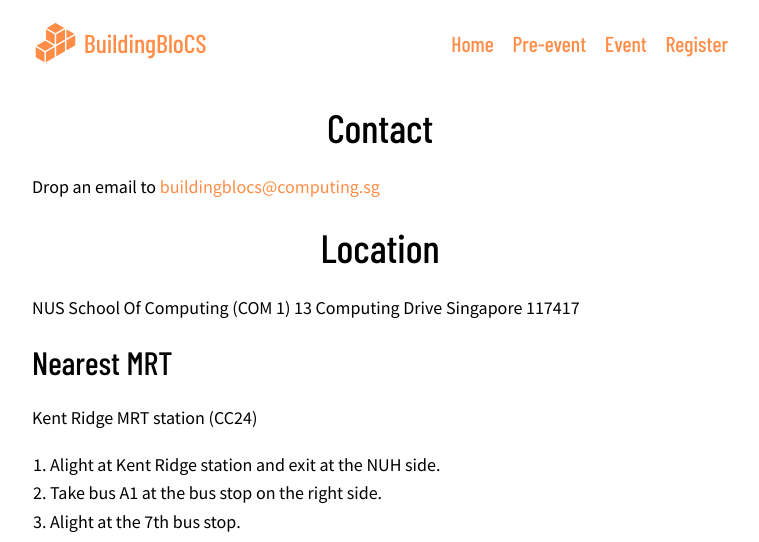
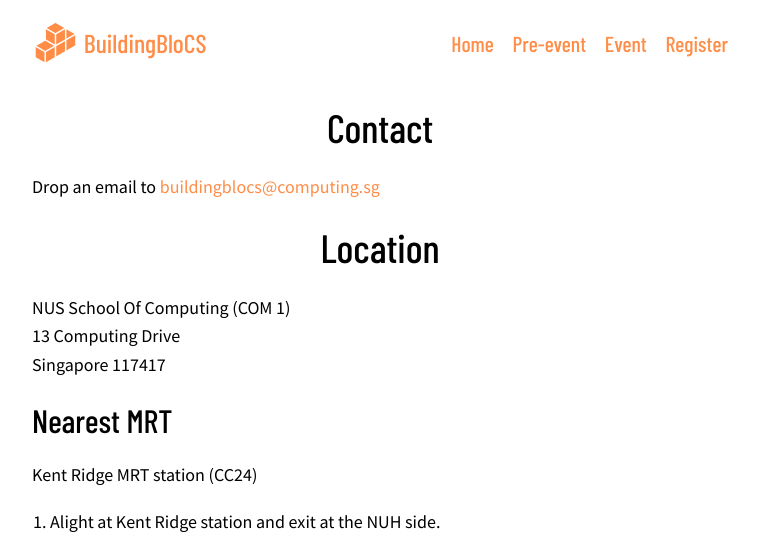
Before and after one commit to buildingblocs/2018, a Jekyll site: the page built from contact/index.md, in a window 1280 px wide and 1154 px high. Shown: the top 542 px of the window, without its empty margins (260-1019 px from the left). Built offline with Jekyll 4.4.1, drawn with Linux system fonts in a browser that asks for light colours; some web fonts are replaced; our own code applies the rules of GitHub Pages for plain Markdown files.

Commit message:
Update index.md

```diff
--- a/contact/index.md
+++ b/contact/index.md
@@ -8,8 +8,8 @@
 
 # Location
 
-NUS School Of Computing (COM 1)
-13 Computing Drive
+NUS School Of Computing (COM 1)<br>
+13 Computing Drive<br>
 Singapore 117417
 
 ## Nearest MRT
@@ -20,4 +20,4 @@
 2. Take bus A1 at the bus stop on the right side.
 3. Alight at the 7th bus stop.
 
-<iframe width="100%" height="320" frameborder="0" style="border:0" src="https://www.google.com/maps/embed/v1/place?key=&q=NUS+School+Of+Computing" allowfullscreen></iframe>
+<iframe width="100%" height="320" frameborder="0" style="border:0" src="https://www.google.com/maps/embed/v1/place?key=AIzaSyDyj6O_KgMs_FwEUSMFlxl35ztf_AwH5pQ&q=NUS+School+Of+Computing" allowfullscreen></iframe>
```
